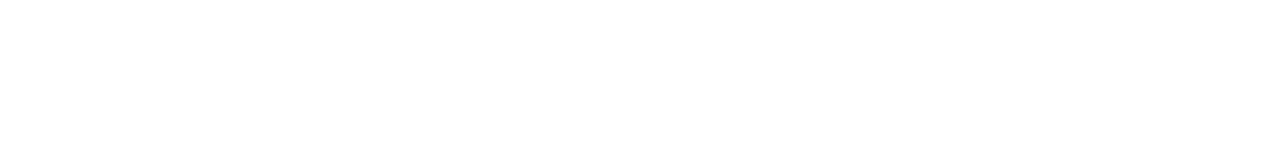
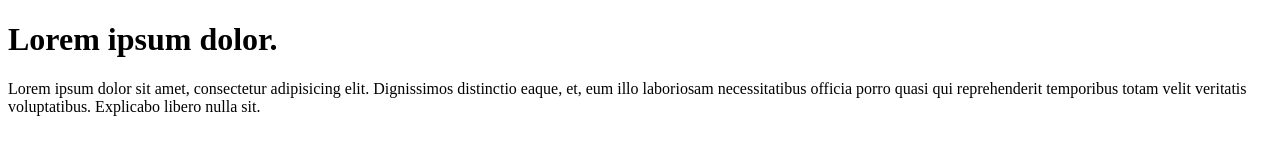
Before and after one commit to gcmanje/practice-git, a plain HTML site: page index.html in a window 1280 px wide. Drawn offline with Linux system fonts and the light colour scheme.

Commit message:
Added content

```diff
--- a/index.html
+++ b/index.html
@@ -6,5 +6,9 @@
 </head>
 <body>
 
+<h1>Lorem ipsum dolor.</h1>
+<p>Lorem ipsum dolor sit amet, consectetur adipisicing elit. Dignissimos distinctio eaque, et, eum illo laboriosam
+    necessitatibus officia porro quasi qui reprehenderit temporibus totam velit veritatis voluptatibus. Explicabo libero
+    nulla sit.</p>
 </body>
 </html>
```
